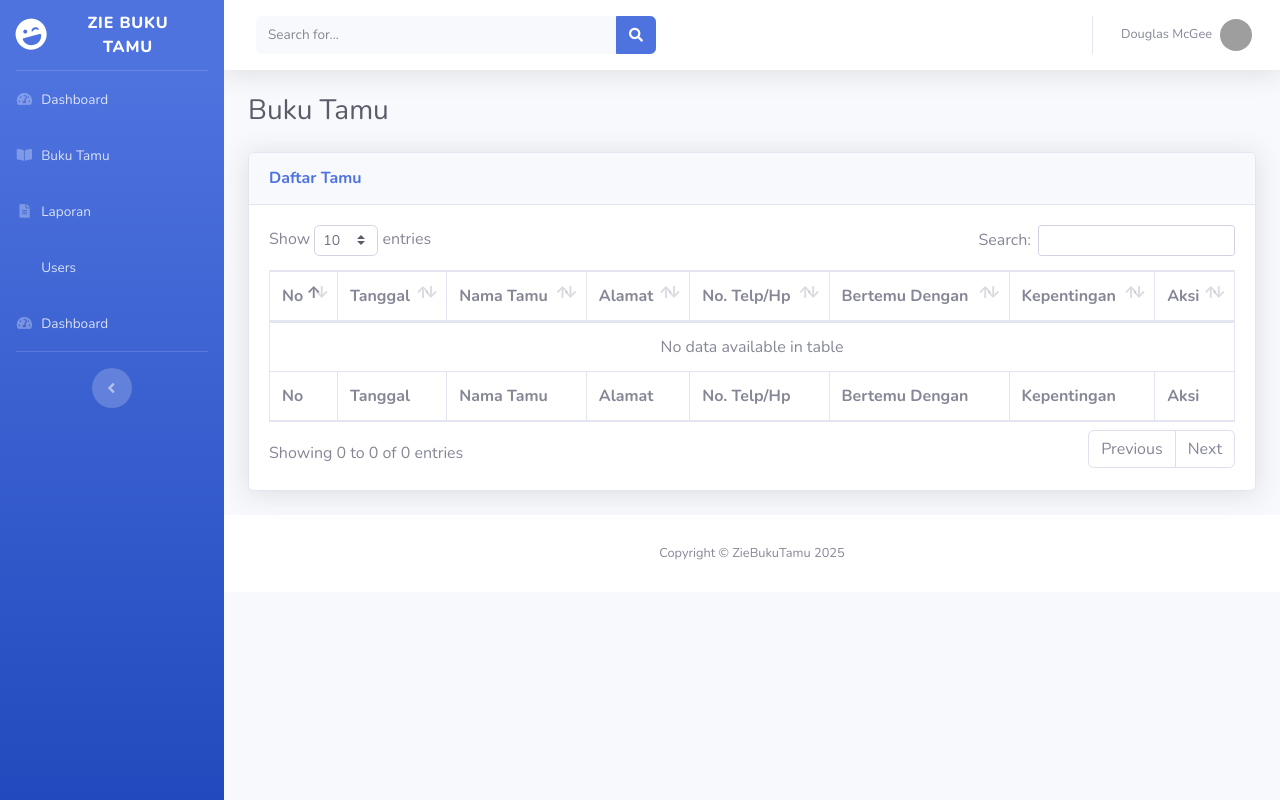
After one commit to putrimaulidiayusuf/CRUD_Buku-Tamu, a PHP site: page /buku-tamu/buku_tamu.php in a window 1280 px wide. The commit adds this page. Run offline with PHP 8.4, Linux system fonts and the light colour scheme; data that the repository does not hold is empty; grey boxes are pictures that could not be loaded.

Commit message:
menambahkan halaman buku tamu dan fitur menampilkan data tamu

```diff
--- /dev/null
+++ b/buku-tamu/buku_tamu.php
@@ -0,0 +1,85 @@
+<!DOCTYPE html>
+<html lang="en">
+
+<head>
+  <meta charset="UTF-8">
+  <meta name="viewport" content="width=device-width, initial-scale=1.0">
+  <title>Document</title>
+</head>
+
+<body>
+  <?php
+  require_once('function.php');
+  include_once 'templates/header.php';
+  ?>
+  <!-- Begin Page Content -->
+  <div class="container-fluid">
+
+    <!-- Page Heading -->
+    <h1 class="h3 mb-4 text-gray-800">Buku Tamu</h1>
+                        <!-- DataTales Example -->
+                    <div class="card shadow mb-4">
+                        <div class="card-header py-3">
+                            <h6 class="m-0 font-weight-bold text-primary">Daftar Tamu</h6>
+                        </div>
+                        <div class="card-body">
+                            <div class="table-responsive">
+                                <table class="table table-bordered" id="dataTable" width="100%" cellspacing="0">
+                                    <thead>
+                                        <tr>
+                                            <th>No</th>
+                                            <th>Tanggal</th>
+                                            <th>Nama Tamu</th>
+                                            <th>Alamat</th>
+                                            <th>No. Telp/Hp</th>
+                                            <th>Bertemu Dengan</th>
+                                            <th>Kepentingan</th>
+                                            <th>Aksi</th>
+                                        </tr>
+                                    </thead>
+                                    <tfoot>
+                                        <tr>
+                                            <th>No</th>
+                                            <th>Tanggal</th>
+                                            <th>Nama Tamu</th>
+                                            <th>Alamat</th>
+                                            <th>No. Telp/Hp</th>
+                                            <th>Bertemu Dengan</th>
+                                            <th>Kepentingan</th>
+                                            <th>Aksi</th>
+                                        </tr>
+                                    </tfoot>
+                                    <tbody>
+                                      <?php
+                                      // penomoran auto_increment
+                                      $no = 1;
+                                      // Query untuk menggambbil semua data dari tabel buku_tamu
+                                      $buku_tamu = query("SELECT * FROM buku_tamu");
+                                      foreach($buku_tamu as $tamu) : ?>
+                                        <tr>
+                                          <td><?= $no++; ?></td>
+                                          <td><?= $tamu=['tanggal'] ?></td>
+                                          <td><?= $tamu=['nama_tamu'] ?></td>
+                                          <td><?= $tamu=['alamat'] ?></td>
+                                          <td><?= $tamu=['no_hp'] ?></td>
+                                          <td><?= $tamu=['bertemu'] ?></td>
+                                          <td><?= $tamu=['kepentingan'] ?></td>
+                                          <td><button class="btn btn-success" type="button">Ubah</button>
+                                              <button class="btn btn-danger" type="button">Hapus</button></td>
+                                        </tr>
+                                      <?php endforeach; ?>
+                                    </tbody>
+                                </table>
+                            </div>
+                        </div>
+                    </div>
+
+  </div>
+  <!-- /.container-fluid -->
+
+  <?php
+  include_once 'templates/footer.php';
+  ?>
+</body>
+
+</html>
--- /dev/null
+++ b/buku-tamu/function.php
@@ -0,0 +1,15 @@
+<?php
+// panggil file koneksi.php
+require_once('koneksi.php');
+
+//membuat query ke / dari database
+function query($query){
+    global $koneksi;
+    $result = mysqli_query($koneksi, $query);
+    $rows = [];
+    while($row = mysqli_fetch_assoc($result)){
+        $rows[] = $row;
+    }
+    return $rows;
+}
+?>
--- /dev/null
+++ b/buku-tamu/koneksi.php
@@ -0,0 +1,8 @@
+<?php
+define('DB_HOST', 'localhost');
+define('USERNAME', 'root');
+define('PASSWORD', '');
+define('DB_NAME', 'app_bukutamu');
+
+$koneksi = mysqli_connect(DB_HOST, USERNAME, PASSWORD, DB_NAME);
+?>
--- a/buku-tamu/templates/footer.php
+++ b/buku-tamu/templates/footer.php
@@ -62,6 +62,13 @@
   <!-- Custom scripts for all pages-->
   <script src="assets/js/sb-admin-2.min.js"></script>
 
+  <!-- Page level plugins -->
+  <script src="assets/vendor/datatables/jquery.dataTables.min.js"></script>
+  <script src="assets/vendor/datatables/dataTables.bootstrap4.min.js"></script>
+
+  <!-- Page level custom scripts -->
+  <script src="assets/js/demo/datatables-demo.js"></script>
+
 </body>
 
 </html>
--- a/buku-tamu/templates/header.php
+++ b/buku-tamu/templates/header.php
@@ -15,8 +15,6 @@
     <meta name="description" content="">
     <meta name="author" content="">
 
-    <title>SB Admin 2 - Blank</title>
-
     <!-- Custom fonts for this template-->
     <link href="assets/vendor/fontawesome-free/css/all.min.css" rel="stylesheet" type="text/css">
     <link
@@ -25,6 +23,9 @@
 
     <!-- Custom styles for this template-->
     <link href="assets/css/sb-admin-2.min.css" rel="stylesheet">
+
+    <!-- Custom styles for this page -->
+    <link href="assets/vendor/datatables/dataTables.bootstrap4.min.css" rel="stylesheet">
 
 </head>
 
```
